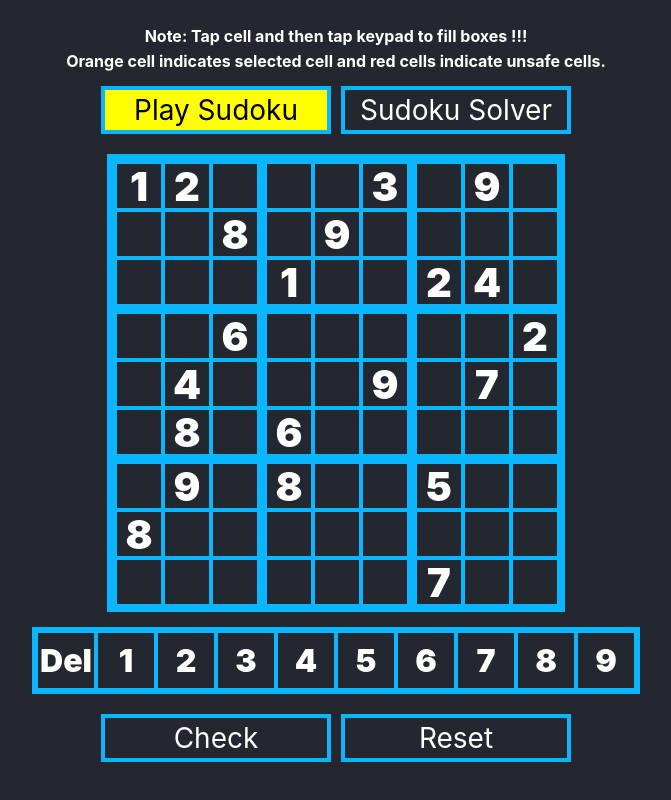
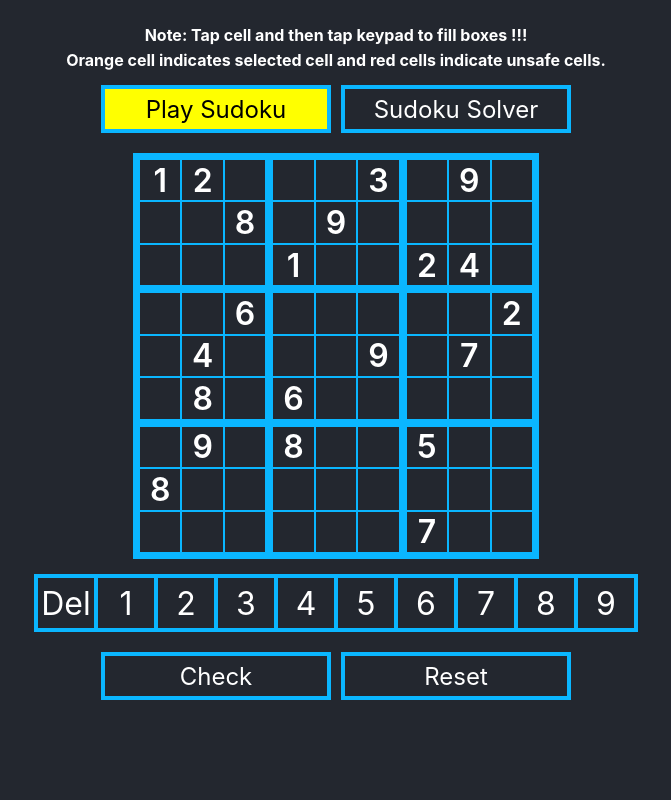
Before and after one commit to vvnpais/react-sudoku, a React (Create React App) app: page / in a window 1280 px wide. Shown: the whole page, without its empty margins (304-975 px from the left). Built offline with nearby package versions, Linux system fonts and the light colour scheme.

Commit message:
favicon and css

```diff
--- a/src/App.css
+++ b/src/App.css
@@ -12,12 +12,10 @@ body{
   text-align: center;
   padding-top: 20px;
   /* border: 5px solid white; */
-  /* display: flex;
-  flex-direction: column; */
-  /* align-items: center;
-  justify-items: center;
-  justify-content: center;
-  align-content: center; */
+  display: flex;
+  flex-direction: column;
+  place-content: center;
+  place-items: center;
   color: white;
   background-color: var(--bg);
   cursor: pointer;
@@ -80,7 +78,9 @@ h3{
   color: inherit;
   background-color: inherit;
   position: relative;
-  border: 1px solid var(--bg);
+  left: 50%;
+  transform: translate(-50%,0);
+  /* border: 1px solid red; */
 }
 .button-pad{
   display: grid;
@@ -90,7 +90,7 @@ h3{
   margin-bottom: 20px;
 }
 .button{
-  font-size: 1.75em;
+  font-size: 1.5em;
   display: flex;
   align-items: center;
   justify-content: center;
@@ -105,25 +105,27 @@ h3{
   color: black;
 }
 .board{
-  border:4px solid var(--c1);
+  height: 400px;
+  width: 400px;
+  border:3px solid var(--c1);
   display: grid;
-  grid-template-columns: var(--square) var(--square) var(--square);
-  grid-template-rows: var(--square) var(--square) var(--square);
+  grid-template-columns: 1fr 1fr 1fr;
+  grid-template-rows: 1fr 1fr 1fr;
 }
 .square{
   display: grid;
-  grid-template-columns: var(--tile) var(--tile) var(--tile);
-  grid-template-rows: var(--tile) var(--tile) var(--tile);
-  border: 4px solid var(--c1);
+  grid-template-columns: 1fr 1fr 1fr;
+  grid-template-rows: 1fr 1fr 1fr;
+  border: 3px solid var(--c1);
 }
 .tile{
   display: flex;
   justify-content: center;
   align-items: center;
-  font-size: 2.5em;
-  font-weight: 900;
+  font-size: 2em;
+  font-weight: 600;
   color: currentColor;
-  border: 2px solid var(--c1);
+  border: 1px solid var(--c1);
 }
 .tile-focus{
   background-color: var(--tile-bg);
@@ -134,26 +136,27 @@ h3{
 .keypad{
   margin: 15px;
   display: grid;
-  grid-template-columns: var(--key) var(--key) var(--key) var(--key) var(--key) var(--key) var(--key) var(--key) var(--key) var(--key) ;
-  border: 4px solid var(--c1);
+  width: 600px;
+  grid-template-columns: 1fr 1fr 1fr 1fr 1fr 1fr 1fr 1fr 1fr 1fr ;
+  border: 2px solid var(--c1);
 }
 .key{
   display: flex;
   justify-content: center;
   align-items: center;
   font-size: 2em;
-  height: 55px;
-  font-weight: 900;
+  height: 50px;
+  font-weight: 400;
   color: currentColor;
   border: 2px solid var(--c1);
 }
 .wide-button{
   font-size: 2em;
-  height: 60px;
+  height: 40px;
   width: 400px;
   border: var(--c1) 4px solid;
-  margin: 10px;
-  margin-bottom: 10px;
+  margin: 5px;
+  margin-bottom: 5px;
   margin-top: 0;
 }
 
```
Also changed, not shown: 1 other file (tests, documents, lock files or other folders).
